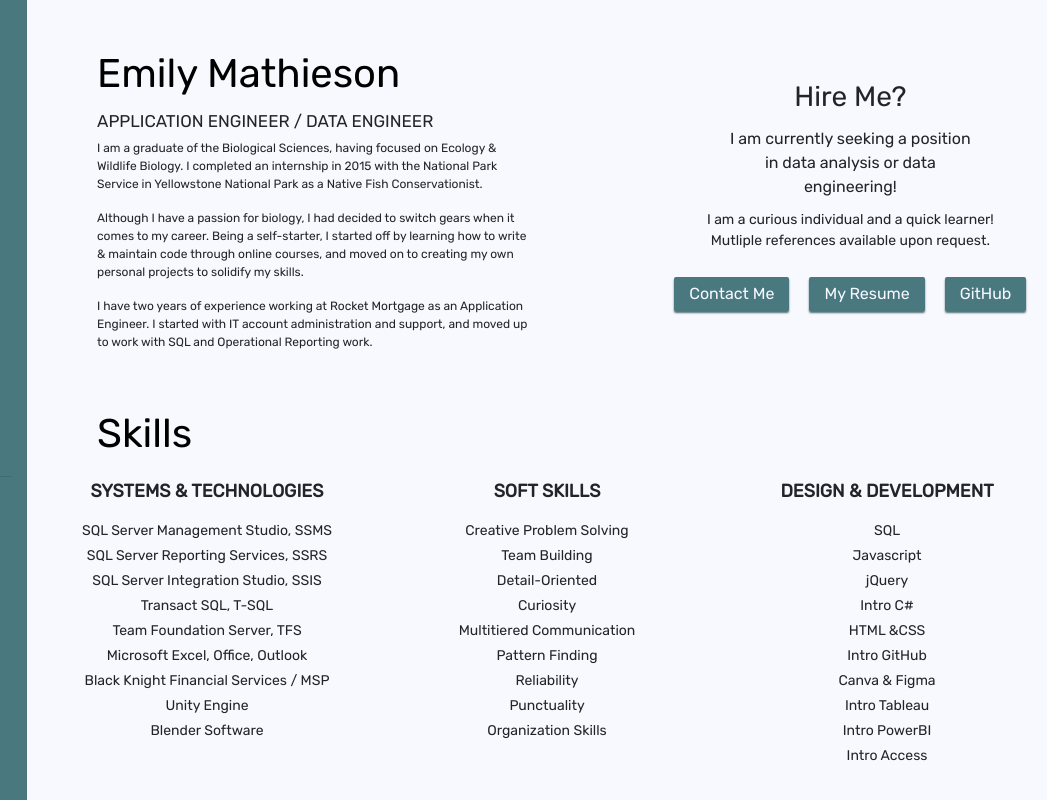
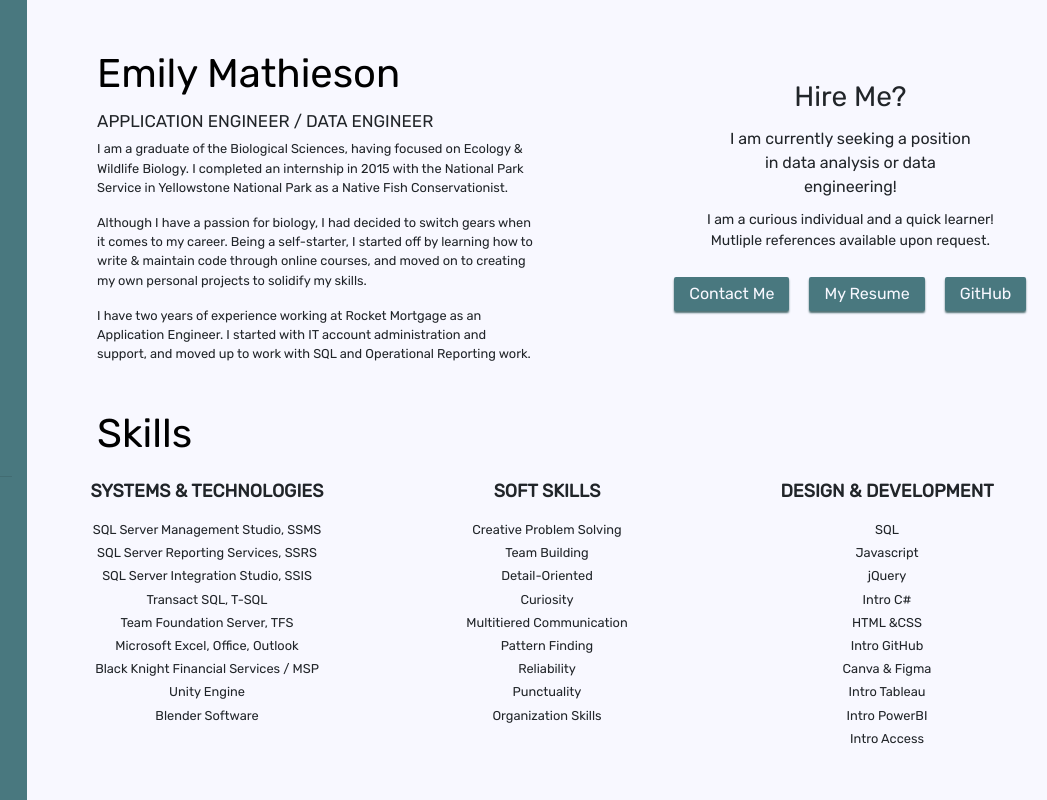
Before and after one commit to emathieson/PORTFOLIONEW, a plain HTML site: page index.html in a window 1280 px wide. Shown: the full height of the page, 233-1280 px from the left. Drawn offline with nearby package versions, Linux system fonts and the light colour scheme; a web font is replaced by a local one.

Commit message:
Add files via upload

```diff
--- a/portfolio.css
+++ b/portfolio.css
@@ -116,7 +116,7 @@ h7 {
 
 #aboutMeText {
     width: 80%;
-    font-size: 12px;
+    font-size: 1.6vh;
 }
 
 #hireMeText {
@@ -213,8 +213,8 @@ ul {
 li {
     font-weight: 400;
     list-style-type: none;
-    text-align:center;
-    font-size: 14px;
+    text-align: center;
+    font-size: 1.6vh;
     margin: 4px;
 }
 
@@ -272,7 +272,7 @@ li {
     padding-left: 5px;
     padding-bottom: 2px;
     margin-bottom: 2px;
-    font-size: 12px;
+    font-size: 1.5vh;
     line-height: 20px;
 }
 
```
